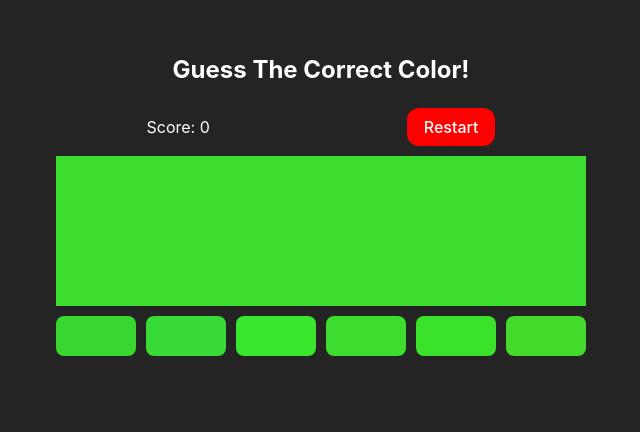
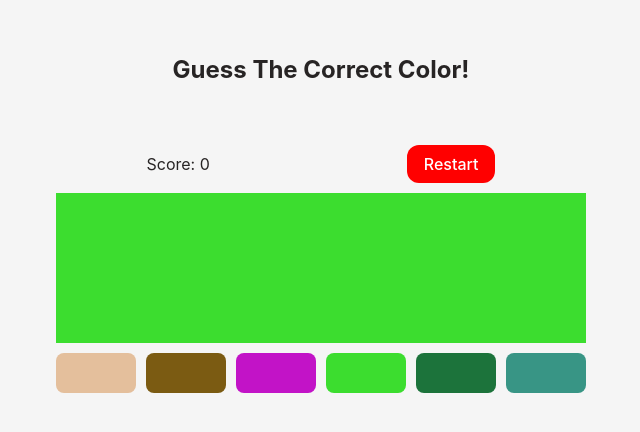
Before and after one commit to iKeyFx/Color-Game, a React app: page / in a window 1280 px wide. Shown: the part 206-638 px from the top of the page, without its empty margins (319-959 px from the left). Built offline with nearby package versions, Linux system fonts and the light colour scheme; the HTML template or start-up script is replaced by a standard one.

Commit message:
final final1

```diff
--- a/src/App.jsx
+++ b/src/App.jsx
@@ -4,7 +4,7 @@ import ReactConfetti from "react-confetti";
 
 const ColorGameBox = styled.div`
   text-align: center;
-  color: white;
+  color: #272424;
 `;
 
 const ScoreDiv = styled.div`
@@ -30,11 +30,18 @@ const Button = styled.button`
   height: 40px;
   background-color: ${(props) => props.color};
   cursor: ${(props) => (props.disabled ? "not-allowed" : "pointer")};
+  transition: transform 0.1s ease, box-shadow 0.2s ease;
+
+  &:focus {
+    transform: scale(0.9);
+    box-shadow: 0 0 10px ${(props) => props.color};
+  }
 
   @media (max-width: 650px) {
     width: 100%;
   }
 `;
+
 const ButtonDiv = styled.div`
   display: flex;
   gap: 10px;
@@ -60,15 +67,20 @@ const ResetButton = styled.button`
 
 const H2Div = styled.div`
   width: 100%;
-  min-height: 50px;
+  min-height: 150px;
   display: flex;
   align-items: center;
   justify-content: center;
+  flex-direction: column;
 
   h2 {
     min-width: 300px;
     text-align: center;
     white-space: nowrap;
+  }
+
+  span {
+    margin-bottom: 10px;
   }
 `;
 function App() {
@@ -81,20 +93,11 @@ function App() {
     return `rgb(${r}, ${g}, ${b})`;
   };
 
-  const getContrastingColor = (baseColor) => {
-    const [r, g, b] = baseColor.match(/\d+/g).map(Number);
-    const variation = () => Math.floor(Math.random() * 20) - 10;
-
-    return `rgb(${r + variation()}, ${g + variation()}, ${b + variation()})`;
-  };
-
   const [targetColor, setTargetColor] = useState(getTargetColor());
   const [colorOptions, setColorOptions] = useState([]);
 
   useEffect(() => {
-    const incorrectColors = Array.from({ length: 5 }, () =>
-      getContrastingColor(targetColor)
-    );
+    const incorrectColors = Array.from({ length: 5 }, () => getTargetColor());
     const allColors = [...incorrectColors, targetColor].sort(
       () => Math.random() - 0.5
     );
@@ -122,25 +125,22 @@ function App() {
         setTargetColor(getTargetColor());
         setDisabled(false);
         setShowConfetti(false);
-      }, 5000);
+      }, 3000);
     } else {
       setGameStatus("Opps, Wrong Answer❌");
       setDisabled(true);
       setTimeout(() => {
         setGameStatus("");
-        setTargetColor(getTargetColor());
         setDisabled(false);
-      }, 3000);
+      }, 2000);
     }
   };
   return (
     <ColorGameBox data-test-id="colorGameBox">
       {showConfetti && <ReactConfetti />}
       <H2Div>
-        {!gameStatus && (
-          <h2 data-test-id="gameInstruction">Guess The Correct Color!</h2>
-        )}
-        {gameStatus && <h2 data-test-id="gameStatus">{gameStatus}</h2>}
+        <h2 data-test-id="gameInstruction">Guess The Correct Color!</h2>
+        {gameStatus && <span data-test-id="gameStatus">{gameStatus}</span>}
       </H2Div>
       <ScoreDiv>
         <div data-test-id="score">Score: {score}</div>
--- a/src/index.css
+++ b/src/index.css
@@ -21,7 +21,7 @@ body {
   place-items: center;
   min-width: 320px;
   min-height: 100vh;
-  background-color: #242424;
+  background-color: whitesmoke;
 }
 
 h1 {
```
